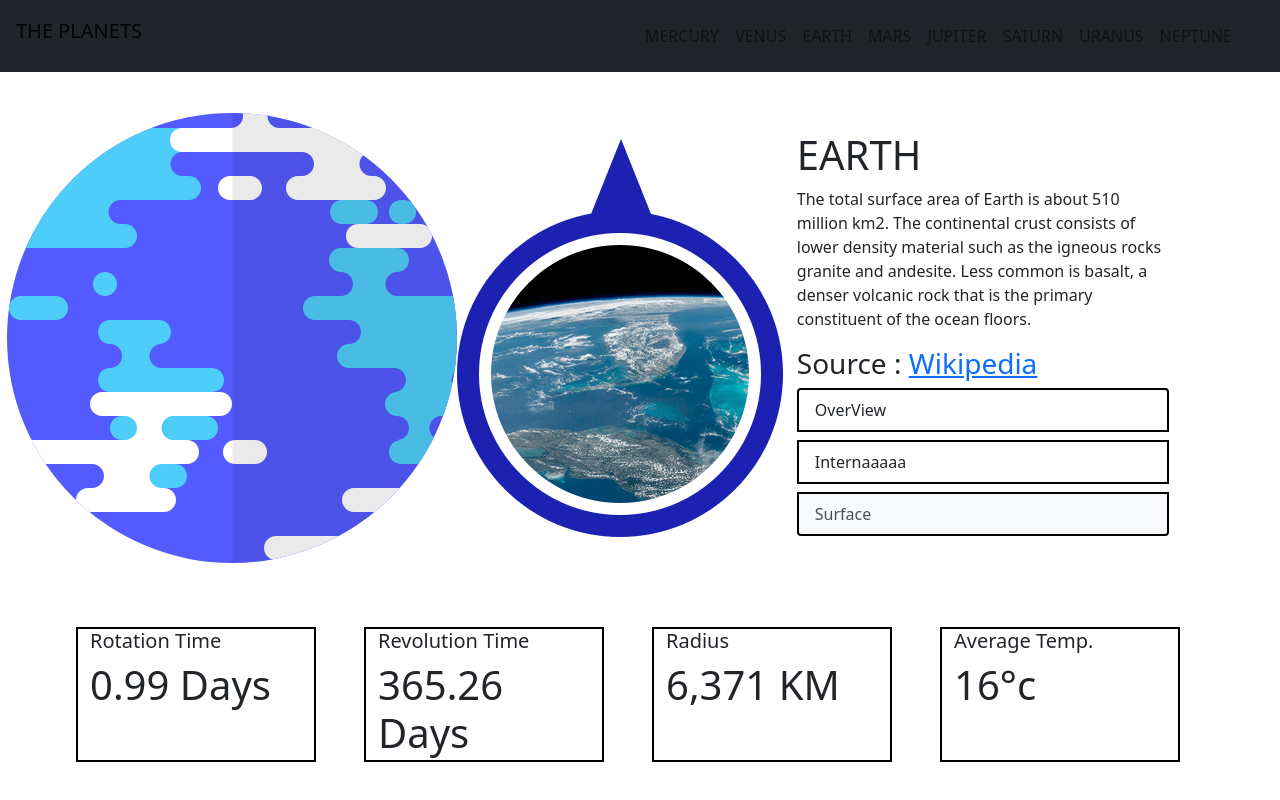
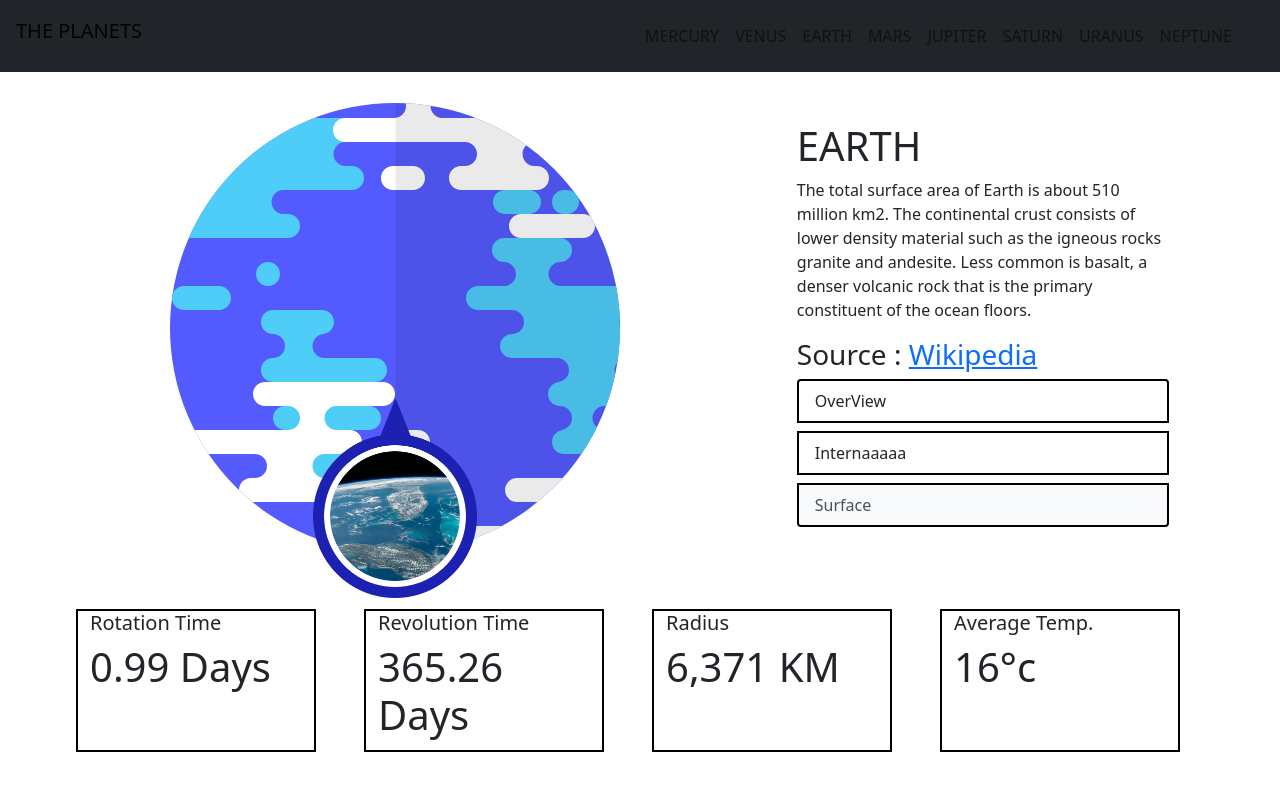
Before and after one commit to Nmelms/planets, a React (Create React App) app: page /earth in a window 1280 px wide. Both pictures are taken after a click on the button "Surface". Shown: the top 800 px of the page. Built offline with nearby package versions, Linux system fonts and the light colour scheme.

Commit message:
positioned earth pictures properly

```diff
--- a/src/components/Earth.js
+++ b/src/components/Earth.js
@@ -16,21 +16,24 @@ export default function Earth() {
                 About 29.2% of Earth's surface is land with remaining 70.8% is
                 covered with water. Earth's distance from the Sun, physical properties
                 and geological history have allowed life to evolve and thrive.`,
-      pic: earthImg
+      pic: earthImg,
+      id: "overview"
     },
     internal: {
       text: `Earth's interior, like that of the other terrestrial planets, is divided
       into layers by their chemical or physical (rheological) properties. The
       outer layer is a chemically distinct silicate solid crust, which is
       underlain by a highly viscous solid mantle.`,
-      pic: interalImg
+      pic: interalImg,
+      id: "internal"
     },
     surface: {
       text: `The total surface area of Earth is about 510 million km2. The continental
       crust consists of lower density material such as the igneous rocks granite
       and andesite. Less common is basalt, a denser volcanic rock that is the
       primary constituent of the ocean floors.`,
-      pic: surfaceImg
+      pic: surfaceImg,
+      id: "surface"
 
     }
   }
@@ -38,15 +41,17 @@ export default function Earth() {
   const [des, setDes] = useState(info.overview)
 
 
-
+  useEffect(() => {
+    console.log(des)
+  }, [des])
 
   return (
     <div className="page">
     <Row className="vh-100 d-flex ">
-      <Col stye={{position: 'fixed'}}  lg={7} className="align-items-center justify-content-center d-flex">
-        <img stye={{zIndex: 1}} src={earthImg}/>
-        <img stye={{zIndex: 2}} src={des.pic}/>
-
+      <Col lg={7} className=" align-items-center justify-content-center d-flex">
+        {des.id === 'overview' && <img style={{position: 'absolute'}} src={info.overview.pic} />}
+        {des.id === 'internal' && <img style={{position: 'absolute'}} src={info.internal.pic} />}
+        {des.id === 'surface' && <div  lg={7} className="align-items-center justify-content-center d-flex"><img className="earthImg" src={info.overview.pic} /><img className="secondImg" src={info.surface.pic} /> </div>}
       </Col>
       <Col className=" d-flex page" lg={5}>
         <div className="d-flex flex-column align-items-start justify-content-center" >
--- a/src/index.css
+++ b/src/index.css
@@ -24,3 +24,17 @@ code {
   padding-right: 5%;
   margin: 0
 }
+.earthImg{
+  position: absolute;
+  z-index: 1;
+  align-items: center;
+}
+.secondImg{
+  position: absolute;
+  z-index: 2;
+  align-self: flex-start;
+  margin-top: 70px;
+  height: 25%;
+  width: auto;
+
+}
```
